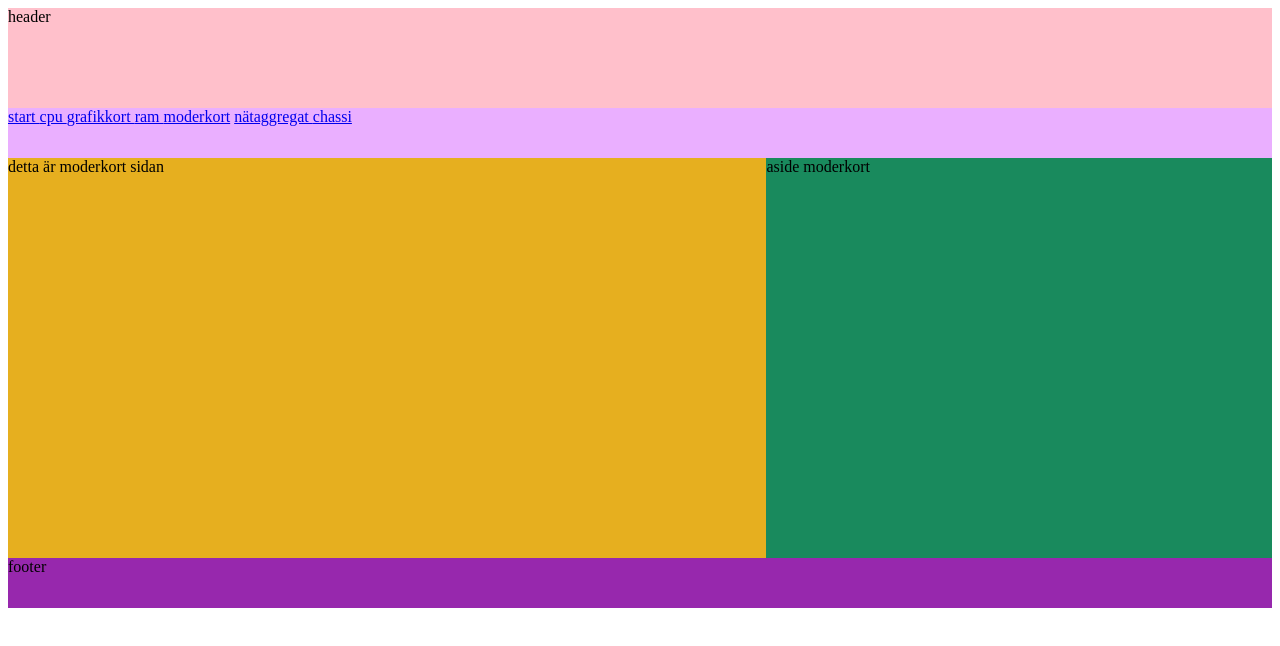
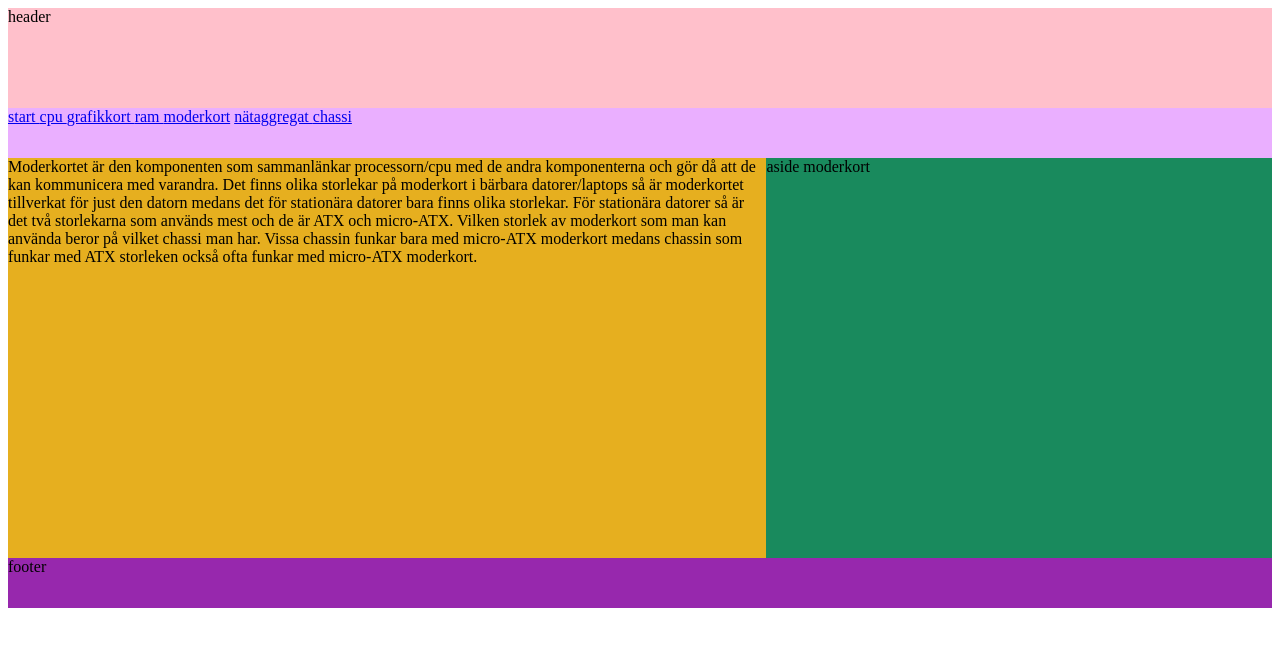
Before and after one commit to Shepe-bit/Shepe-bit.github.io, a plain HTML site: page moderkort.html in a window 1280 px wide. Drawn offline with Linux system fonts and the light colour scheme.

Commit message:
Moderkort v1

```diff
--- a/moderkort.html
+++ b/moderkort.html
@@ -21,7 +21,20 @@
 
       </nav>
       <div id="container">
-        <main> detta är moderkort sidan </main>
+        <main> Moderkortet är den komponenten som sammanlänkar processorn/cpu med de
+               andra komponenterna och gör då att de kan kommunicera med varandra.
+               Det finns olika storlekar på moderkort i bärbara datorer/laptops så
+               är moderkortet tillverkat för just den datorn medans det för stationära
+               datorer bara finns olika storlekar. För stationära datorer så är det
+               två storlekarna som används mest och de är ATX och micro-ATX.
+               Vilken storlek av moderkort som man kan använda beror på vilket
+               chassi man har. Vissa chassin funkar bara med micro-ATX moderkort
+               medans chassin som funkar med ATX storleken också ofta funkar med
+               micro-ATX moderkort.
+
+
+
+        </main>
         <aside> aside moderkort </aside>
       </div>
       <footer> footer </footer>
```
